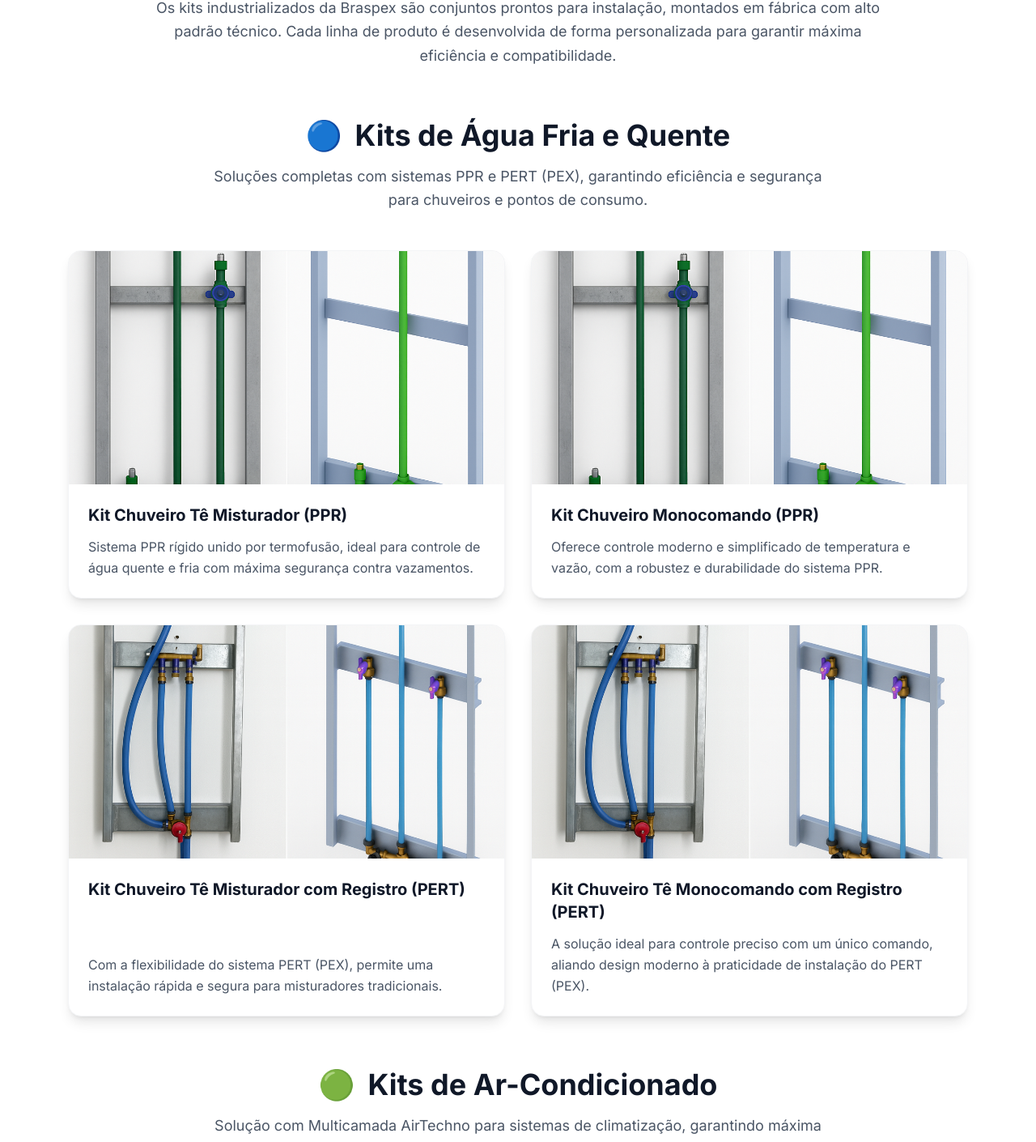
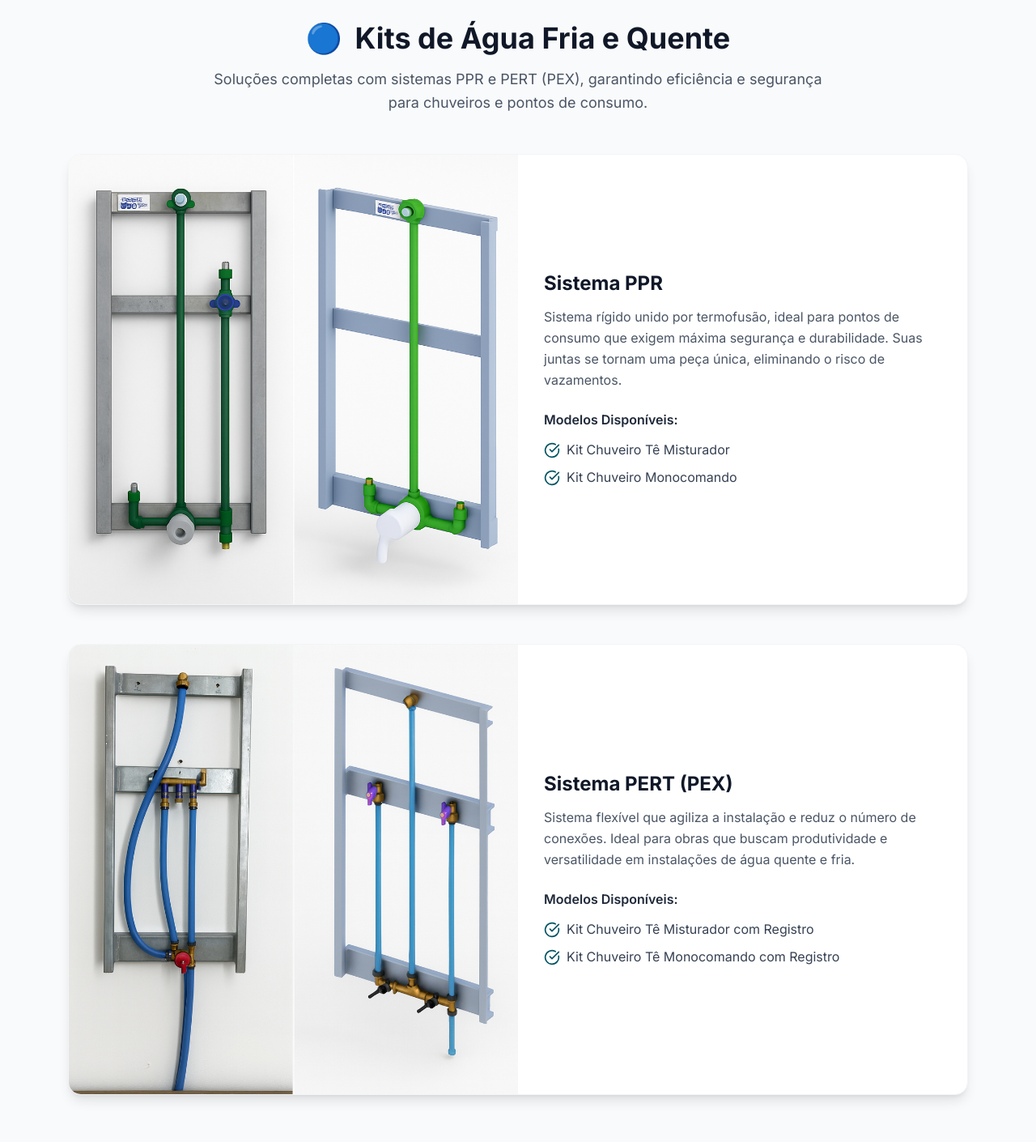
Before and after one commit to converseia-tech/braspex-react, a React (Vite) app: page / in a window 1280 px wide. Shown: the part 4130-5540 px from the top of the page at 81% size. Built offline with nearby package versions, Linux system fonts and the light colour scheme.

Commit message:
mudancalayoutkits

```diff
--- a/src/components/Kits.jsx
+++ b/src/components/Kits.jsx
@@ -1,5 +1,5 @@
 import React, { useState } from 'react';
-import { X } from 'lucide-react';
+import { X, CheckCircle } from 'lucide-react';
 import kitsbraspex from '../assets/kitsbraspex.png';
 import imagemppr from '../assets/imagemppr.jpg.png';
 import imagempert from '../assets/imagempert.png';
@@ -19,7 +19,7 @@ const Kits = () => {
     document.body.style.overflow = 'auto';
   };
 
-  // Estrutura de dados reorganizada para destacar cada kit
+  // Estrutura de dados reorganizada para o novo layout
   const kitCategories = [
     {
       id: "kit-agua",
@@ -29,35 +29,30 @@ const Kits = () => {
       items: [
         {
           image: imagemppr,
-          title: "Kit Chuveiro Tê Misturador (PPR)",
-          description: "Sistema PPR rígido unido por termofusão, ideal para controle de água quente e fria com máxima segurança contra vazamentos.",
-          caption: "Kit Chuveiro Tê Misturador em PPR"
-        },
-        {
-          image: imagemppr,
-          title: "Kit Chuveiro Monocomando (PPR)",
-          description: "Oferece controle moderno e simplificado de temperatura e vazão, com a robustez e durabilidade do sistema PPR.",
-          caption: "Kit Chuveiro Monocomando em PPR"
+          title: "Sistema PPR",
+          description: "Sistema rígido unido por termofusão, ideal para pontos de consumo que exigem máxima segurança e durabilidade. Suas juntas se tornam uma peça única, eliminando o risco de vazamentos.",
+          caption: "Kits em PPR - Polipropileno Copolímero Random",
+          variations: [
+            "Kit Chuveiro Tê Misturador",
+            "Kit Chuveiro Monocomando"
+          ]
         },
         {
           image: imagempert,
-          title: "Kit Chuveiro Tê Misturador com Registro (PERT)",
-          description: "Com a flexibilidade do sistema PERT (PEX), permite uma instalação rápida e segura para misturadores tradicionais.",
-          caption: "Kit Chuveiro Tê Misturador com Registro em PERT"
-        },
-        {
-            image: imagempert,
-            title: "Kit Chuveiro Tê Monocomando com Registro (PERT)",
-            description: "A solução ideal para controle preciso com um único comando, aliando design moderno à praticidade de instalação do PERT (PEX).",
-            caption: "Kit Chuveiro Tê Monocomando com Registro em PERT"
-        },
+          title: "Sistema PERT (PEX)",
+          description: "Sistema flexível que agiliza a instalação e reduz o número de conexões. Ideal para obras que buscam produtividade e versatilidade em instalações de água quente e fria.",
+          caption: "Kits em PERT - Polyethylene of Raised Temperature",
+          variations: [
+            "Kit Chuveiro Tê Misturador com Registro",
+            "Kit Chuveiro Tê Monocomando com Registro"
+          ]
+        }
       ]
     },
     {
       id: "kit-ar",
       icon: "🟢",
       title: "Kits de Ar-Condicionado",
-      description: "Solução com Multicamada AirTechno para sistemas de climatização, garantindo máxima eficiência energética e instalação simplificada.",
       items: [
         {
           image: multicamadaairtecno,
@@ -71,12 +66,11 @@ const Kits = () => {
       id: "kit-chassis",
       icon: "⚙️",
       title: "Chassis Metálicos Industriais",
-      description: "Estruturas robustas para chuveiros, aquecedores industriais e travessas, com acabamento premium e montagem precisa.",
       items: [
         {
           image: chassismetalicos,
           title: "Chassis Metálicos",
-          description: "Estruturas para chuveiros, aquecedores e travessas industriais.",
+          description: "Estruturas para chuveiros, aquecedores e travessas industriais, com acabamento premium e montagem precisa.",
           caption: "Chassis Metálicos Industriais"
         }
       ]
@@ -85,7 +79,7 @@ const Kits = () => {
 
   return (
     <>
-      <section id="kits" className="py-20 bg-white">
+      <section id="kits" className="py-20 bg-gray-50">
         <div className="max-w-6xl mx-auto px-5">
           {/* Header */}
           <div className="text-center mb-16">
@@ -93,14 +87,10 @@ const Kits = () => {
               Nossos Kits Industrializados
             </h2>
             <div className="w-24 h-1 bg-[#FFD027] mx-auto rounded-full mb-8"></div>
-            <p className="text-lg text-gray-600 max-w-4xl mx-auto leading-relaxed">
-              Os kits industrializados da Braspex são conjuntos prontos para instalação, montados em fábrica com
-              alto padrão técnico. Cada linha de produto é desenvolvida de forma personalizada para garantir máxima eficiência e compatibilidade.
-            </p>
           </div>
 
           {/* Kit Categories */}
-          <div className="space-y-16">
+          <div className="space-y-20">
             {kitCategories.map((category) => (
               <div key={category.id} id={category.id} className="scroll-mt-24">
                 {/* Category Header */}
@@ -111,33 +101,50 @@ const Kits = () => {
                       {category.title}
                     </h3>
                   </div>
-                  <p className="text-lg text-gray-600 max-w-3xl mx-auto leading-relaxed">
-                    {category.description}
-                  </p>
+                  {category.description && (
+                    <p className="text-lg text-gray-600 max-w-3xl mx-auto leading-relaxed">
+                      {category.description}
+                    </p>
+                  )}
                 </div>
 
                 {/* Kit Items */}
-                <div className="grid md:grid-cols-2 lg:grid-cols-2 gap-8">
+                <div className="space-y-12">
                   {category.items.map((item, itemIndex) => (
                     <div
                       key={itemIndex}
-                      className="group bg-white rounded-2xl shadow-lg hover:shadow-xl transition-all duration-300 hover:-translate-y-2 overflow-hidden border border-gray-100 cursor-pointer flex flex-col"
-                      onClick={() => openModal(item)}
+                      className="group bg-white rounded-2xl shadow-lg hover:shadow-xl transition-shadow duration-300 overflow-hidden border border-gray-100 flex flex-col md:flex-row items-center"
                     >
-                      <div className="overflow-hidden">
+                      {/* Imagem */}
+                      <div className="w-full md:w-1/2 cursor-pointer" onClick={() => openModal(item)}>
                         <img
                           src={item.image}
                           alt={item.title}
-                          className="w-full h-72 object-cover group-hover:scale-105 transition-transform duration-300"
+                          className="w-full h-full object-cover transition-transform duration-300 group-hover:scale-105"
                         />
                       </div>
-                      <div className="p-6 flex-grow flex flex-col">
-                        <h4 className="text-xl font-bold text-gray-900 mb-3 flex-grow">
+                      {/* Conteúdo */}
+                      <div className="w-full md:w-1/2 p-8">
+                        <h4 className="text-2xl font-bold text-gray-900 mb-3">
                           {item.title}
                         </h4>
-                        <p className="text-gray-600 leading-relaxed">
+                        <p className="text-gray-600 leading-relaxed mb-6">
                           {item.description}
                         </p>
+                        {/* Renderiza as variações se existirem */}
+                        {item.variations && (
+                          <div>
+                            <h5 className="font-semibold text-gray-800 mb-3">Modelos Disponíveis:</h5>
+                            <ul className="space-y-2">
+                              {item.variations.map((variation, vIndex) => (
+                                <li key={vIndex} className="flex items-center gap-2">
+                                  <CheckCircle className="w-5 h-5 text-[#005563]" />
+                                  <span className="text-gray-700">{variation}</span>
+                                </li>
+                              ))}
+                            </ul>
+                          </div>
+                        )}
                       </div>
                     </div>
                   ))}
@@ -150,32 +157,14 @@ const Kits = () => {
 
       {/* Modal */}
       {modalImage && (
-        <div
-          className="fixed inset-0 bg-black/80 z-50 flex items-center justify-center p-4"
-          onClick={closeModal}
-        >
-          <div
-            className="relative max-w-4xl max-h-[90vh] bg-white rounded-2xl overflow-hidden shadow-2xl"
-            onClick={(e) => e.stopPropagation()}
-          >
-            <button
-              onClick={closeModal}
-              className="absolute top-4 right-4 z-10 bg-white/90 hover:bg-white rounded-full p-2 transition-colors duration-200"
-            >
+         <div className="fixed inset-0 bg-black/80 z-50 flex items-center justify-center p-4" onClick={closeModal}>
+          <div className="relative max-w-4xl max-h-[90vh] bg-white rounded-2xl overflow-hidden shadow-2xl" onClick={(e) => e.stopPropagation()}>
+            <button onClick={closeModal} className="absolute top-4 right-4 z-10 bg-white/90 hover:bg-white rounded-full p-2 transition-colors duration-200">
               <X className="w-6 h-6 text-gray-700" />
             </button>
-            <img
-              src={modalImage.image}
-              alt={modalImage.title}
-              className="w-full h-auto max-h-[70vh] object-contain"
-            />
-            <div className="p-6 bg-white">
-              <h4 className="text-2xl font-bold text-gray-900 mb-2">
-                {modalImage.title}
-              </h4>
-              <p className="text-gray-600 leading-relaxed">
-                {modalImage.caption}
-              </p>
+            <img src={modalImage.image} alt={modalImage.title} className="w-full h-auto max-h-[80vh] object-contain" />
+            <div className="p-6 bg-white border-t">
+              <h4 className="text-xl font-bold text-gray-900">{modalImage.caption}</h4>
             </div>
           </div>
         </div>
```
